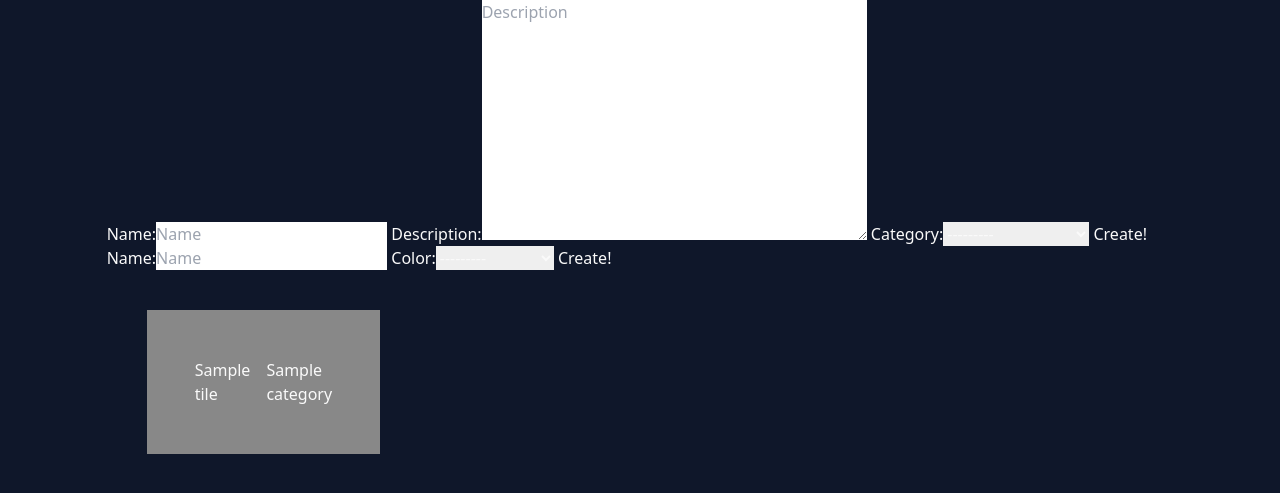
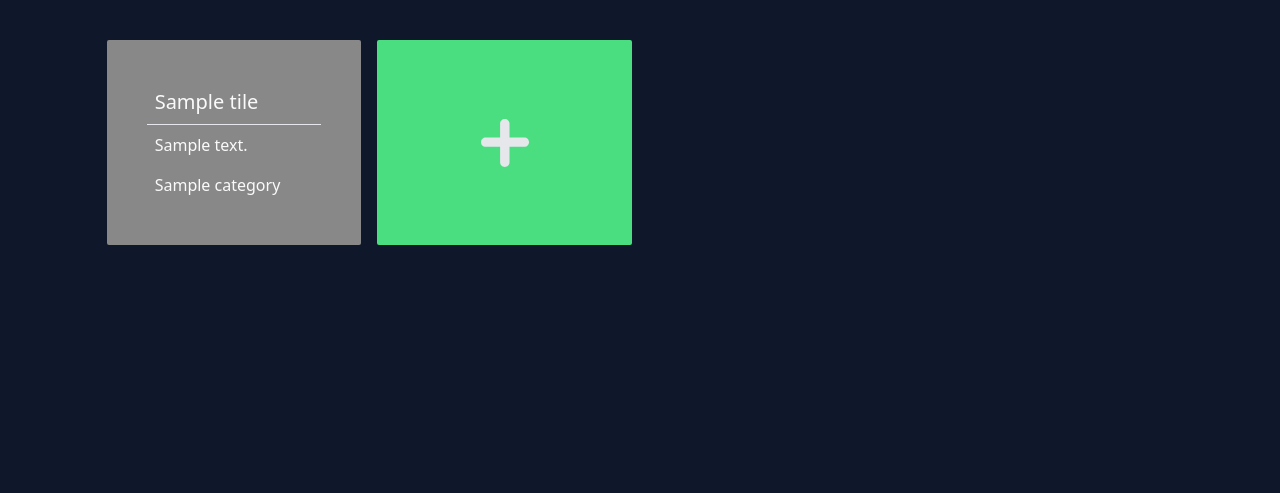
Before and after one commit to jdlugosz963/tiles, a Django app: page / in a window 1280 px wide. Shown: the top 493 px of the page. Run offline with Django 3.2, Linux system fonts and the light colour scheme; tables that the repository leaves empty hold one stand-in row (values such as "Sample post"); some libraries are stand-ins or nearby versions.

Commit message:
Some css changes.

```diff
--- a/hipis/tiles/templates/base.html
+++ b/hipis/tiles/templates/base.html
@@ -16,7 +16,7 @@
         </style>
     </head>
     <body class="bg-slate-900 text-zinc-50">
-        <div id="container" class="w-5/6 m-auto">
+        <div id="container" class="w-5/6 flex m-auto">
             {% block content %}{% endblock %}
         </div>
         <script type="text/javascript">
--- a/hipis/tiles/templates/tiles.html
+++ b/hipis/tiles/templates/tiles.html
@@ -4,34 +4,83 @@
 
 {% block content %}
 
-<form method="POST" action="{% url 'add_tile' %}" id="tile_form">
-    {% csrf_token %}
-    {{TileForm}}
-    <input type="submit" value="Create!" />
-</form>
 
-<form method="POST" action="{% url 'add_category' %}" id="category_form">
-    {% csrf_token %}
-    {{CategoryForm}}
-    <input type="submit" value="Create!" />
-</form>
+<div class="grid grid-cols-4 mt-5 gap-4">
+    {% for tile in tiles %}
+    <div class="flex flex-wrap p-10 rounded-sm mt-5" style="background-color: {{tile.category.color.hexcolor}};">
+        <div class="w-full text-xl border-b p-2">{{tile.name}}</div>
+        <div class="w-full p-2">{{tile.description}}</div>
+        <div class="w-full p-2">{{tile.category.name}}</div>
+    </div>
+    {% endfor %}
 
-{% for tile in tiles %}
-<div class="flex p-10 m-10 w-min h-min" style="background-color: {{tile.category.color.hexcolor}};">
-    <div class="w-full p-2">{{tile.name}}</div>
-    <div class="w-full p-2 hidden">{{tile.description}}</div>
-    <div class="w-full p-2">{{tile.category.name}}</div>
+    <div class="flex justify-center items-center bg-back-100 p-10 mt-5 bg-green-400 cursor-pointer rounded-sm" onclick="$('#tile-create-container').show()">
+        <svg version="1.1" class="text-gray-200 fill-current h-12 w-12" id="Capa_1" xmlns="http://www.w3.org/2000/svg" xmlns:xlink="http://www.w3.org/1999/xlink"
+             viewBox="0 0 60.364 60.364" style="enable-background:new 0 0 60.364 60.364;" xml:space="preserve" width="40" height="40">
+            <g>
+                <path d="M54.454,23.18l-18.609-0.002L35.844,5.91C35.845,2.646,33.198,0,29.934,0c-3.263,0-5.909,2.646-5.909,5.91v17.269
+                         L5.91,23.178C2.646,23.179,0,25.825,0,29.088c0.002,3.264,2.646,5.909,5.91,5.909h18.115v19.457c0,3.267,2.646,5.91,5.91,5.91
+                         c3.264,0,5.909-2.646,5.91-5.908V34.997h18.611c3.262,0,5.908-2.645,5.908-5.907C60.367,25.824,57.718,23.178,54.454,23.18z"/>
+            </g>
+        </svg>
+    </div>
 </div>
 
-<div class="tile_view">
+<div id="tile-create-container" style="display: none;" class="absolute top-1/2 left-1/2 transform -translate-x-1/2 -translate-y-1/2 bg-opacity-50 bg-gray-700 w-full h-full">
+    <div id="tile-create-card" class="absolute top-1/2 left-1/2  transform -translate-x-1/2 -translate-y-1/2 text-center bg-orange-500 rounded-sm p-2">
+        <div class="flex m-5 justify-between items-start p-5 rounded-t border-b dark:border-gray-600">
+            <h3 class="text-xl">
+                Add Tile
+            </h3>
+            <div onclick="hide_all()" class="text-gray-400 cursor-pointer bg-transparent hover:bg-orange-400 hover:text-gray-900 rounded-lg text-sm p-1.5 ml-auto inline-flex items-center dark:hover:bg-gray-600 dark:hover:text-white">
+                <svg class="w-5 h-5" fill="white" viewBox="0 0 20 20" xmlns="http://www.w3.org/2000/svg"><path fill-rule="evenodd" d="M4.293 4.293a1 1 0 011.414 0L10 8.586l4.293-4.293a1 1 0 111.414 1.414L11.414 10l4.293 4.293a1 1 0 01-1.414 1.414L10 11.414l-4.293 4.293a1 1 0 01-1.414-1.414L8.586 10 4.293 5.707a1 1 0 010-1.414z" clip-rule="evenodd"></path></svg>
+            </div>
+        </div>
+        <form method="POST" action="{% url 'add_tile' %}" id="tile-form">
+            {% csrf_token %}
+            {{TileForm.as_p}}
+            <input type="submit" value="Create!" />
+        </form>
+        No category in the list? Add another one!
+        <input type="button" value="Add" onclick="hide_all(); show_category()">
+    </div>
+</div>
 
+<div id="category-create-container" style="display: none;" class="absolute top-1/2 left-1/2 transform -translate-x-1/2 -translate-y-1/2 bg-opacity-50 bg-gray-700 w-full h-full">
+    <div id="category-create-card" class="absolute top-1/2 left-1/2  transform -translate-x-1/2 -translate-y-1/2 text-center bg-orange-500 rounded-sm p-2">
+        <div class="flex m-5 justify-between items-start p-5 rounded-t border-b dark:border-gray-600">
+            <h3 class="text-xl">
+                Add Category
+            </h3>
+            <div onclick="hide_all()" class="text-gray-400 cursor-pointer bg-transparent hover:bg-orange-400 hover:text-gray-900 rounded-lg text-sm p-1.5 ml-auto inline-flex items-center dark:hover:bg-gray-600 dark:hover:text-white">
+                <svg class="w-5 h-5" fill="white" viewBox="0 0 20 20" xmlns="http://www.w3.org/2000/svg"><path fill-rule="evenodd" d="M4.293 4.293a1 1 0 011.414 0L10 8.586l4.293-4.293a1 1 0 111.414 1.414L11.414 10l4.293 4.293a1 1 0 01-1.414 1.414L10 11.414l-4.293 4.293a1 1 0 01-1.414-1.414L8.586 10 4.293 5.707a1 1 0 010-1.414z" clip-rule="evenodd"></path></svg>
+            </div>
+        </div>
+        <form method="POST" action="{% url 'add_category' %}" id="category_form">
+            {% csrf_token %}
+            {{CategoryForm}}
+            <input type="submit" value="Create!" />
+        </form>
+        Add tile!
+        <input type="button" value="Add" onclick="hide_all(); show_tile()">
+    </div>
 </div>
-{% endfor %}
-
 {% endblock %}
 
 
 {% block script %}
+TILE_ID = '#tile-create-container'
+CATEGORY_ID = '#category-create-container'
+function show_tile() { $(TILE_ID).show(); }
+function hide_tile() { $(TILE_ID).hide(); }
+function hide_category() { $(CATEGORY_ID).hide(); }
+function show_category() { $(CATEGORY_ID).show(); }
+
+function hide_all() { hide_tile(); hide_category(); }
+
+$(document).ready(function(){
+
+});
 {% endblock %}
 
 {% block style %}
```
